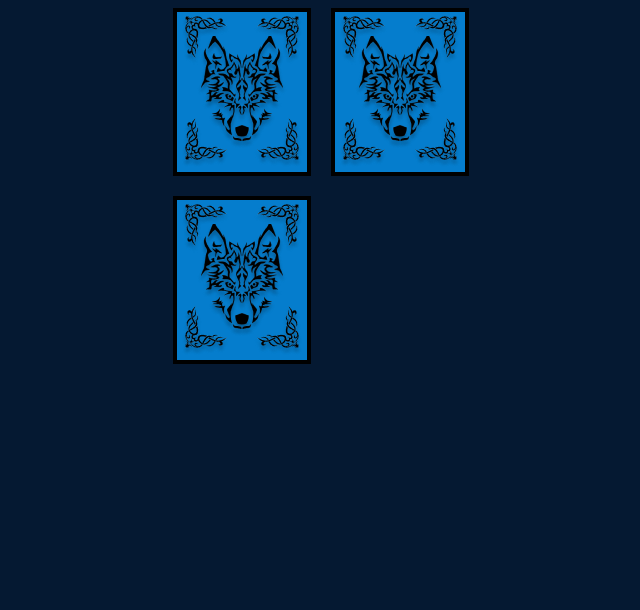
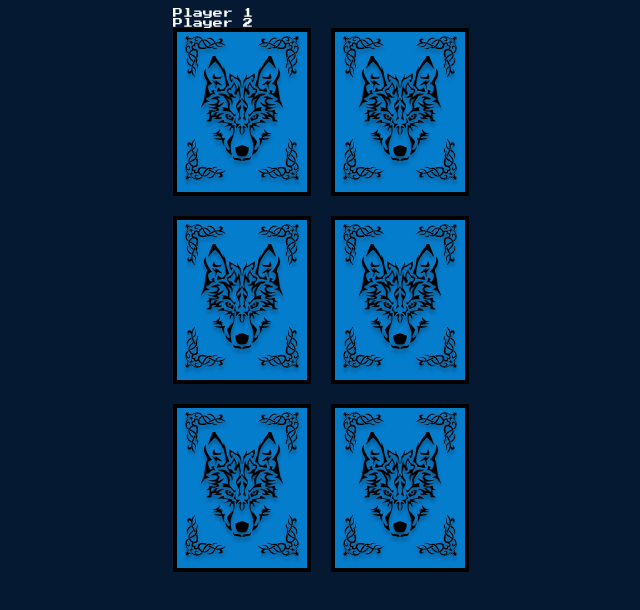
Before and after one commit to StyvenNoronha/JogoDaMemoria, a website built with Vite: page index.html in a window 1280 px wide. Shown: the whole page, without its empty margins (307-947 px from the left). Built offline with nearby package versions, Linux system fonts and the light colour scheme.

Commit message:
Criacao do player name

```diff
--- a/index.html
+++ b/index.html
@@ -3,12 +3,18 @@
   <head>
     <meta charset="UTF-8" />
     <meta name="viewport" content="width=device-width, initial-scale=1.0" />
+    <link rel="preconnect" href="https://fonts.googleapis.com" />
+    <link rel="preconnect" href="https://fonts.gstatic.com" crossorigin />
+    <link
+      href="https://fonts.googleapis.com/css2?family=Press+Start+2P&display=swap"
+      rel="stylesheet"
+    />
+
 
     <title>Jogo</title>
   </head>
   <body>
     <div id="root"></div>
     <script type="module" src="/main.js"></script>
-
   </body>
 </html>
--- a/main.js
+++ b/main.js
@@ -1,13 +1,17 @@
+import "./src/styles/elements/base.css"
+import "./src/styles/settings/colors.css"
+import "./src/styles/generic/reset.css"
 
+import BoardGame from "./src/objects/BoardGame"
+import PlayerGame from "./src/components/PlayerName"
 
-import './src/styles/elements/base.css'
-import './src/styles/settings/colors.css'
-import './src/styles/generic/reset.css'
+const root = document.querySelector("#root")
 
-
-import BoardGame from './src/objects/BoardGame'
-const root = document.querySelector("#root")
-const htmlBoardGame = BoardGame(3)
-
-
-root.insertAdjacentHTML("beforeend", htmlBoardGame)
+root.insertAdjacentHTML(
+  "beforeend",
+  `
+${PlayerGame("Player 1")}
+${PlayerGame("Player 2")}
+${BoardGame(6)}
+`
+)
--- /dev/null
+++ b/src/components/PlayerName/index.js
@@ -0,0 +1,11 @@
+import './style.css'
+
+function PlayerGame (content){
+  return`
+  <p class="player-name"> ${content} </p>
+
+  `
+
+};
+
+export default PlayerGame;
--- /dev/null
+++ b/src/components/PlayerName/style.css
@@ -0,0 +1,4 @@
+.player-name{
+ color: var(--white);
+ font-size: 1rem;
+}
--- a/src/styles/elements/base.css
+++ b/src/styles/elements/base.css
@@ -1,7 +1,13 @@
+:root{
+  font-size: 10px;
+  height: 100%;
+}
+
 body{
   background-color: var( --azul-900);
   max-width: 320px;
   margin-left: auto;
   margin-right: auto;
+  font-family: 'Press Start 2P', cursive;
 
 }
--- a/src/styles/settings/colors.css
+++ b/src/styles/settings/colors.css
@@ -1,6 +1,7 @@
 
 
 :root{
+  --white:#ffffff;
   --azul-900: #051932;
   --azul-800:#057DCD;
   --black:#000000
```
